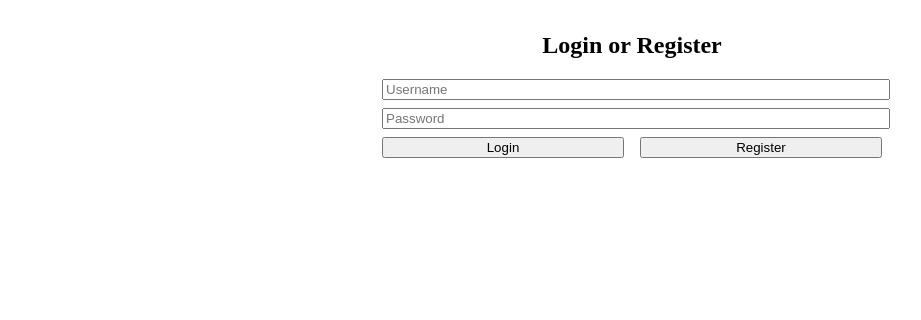
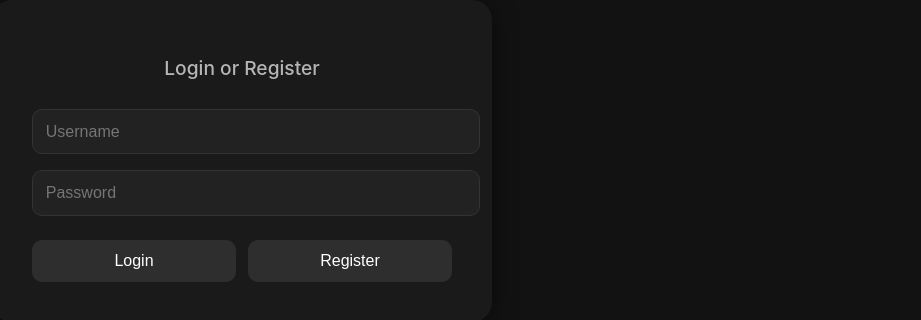
Before and after one commit to arpitanigam/FitnessSense, a React (Vite) app in the folder frontend/: page / in a window 1280 px wide. Shown: the top 320 px of the page, without its empty margins (8-929 px from the left). Built offline with nearby package versions, Linux system fonts and the light colour scheme.

Commit message:
Updated App.css
Updated the App.css Per conversation with the team

```diff
--- a/frontend/src/styles/App.css
+++ b/frontend/src/styles/App.css
@@ -1,27 +1,115 @@
 /* App.css - extracted from App.jsx */
 
+:root {
+  --bg-color-dark: #121212;
+  --bg-color-card: #1a1a1a;
+  --accent-color: #3b82f6;
+  --text-color: #ffffff;
+  --text-muted: #b5b5b5;
+  --input-bg: #222;
+  --input-border: #333;
+}
+
+body {
+  background-color: var(--bg-color-dark);
+  color: var(--text-color);
+  font-family: 'Poppins', 'Inter', sans-serif;
+  margin: 0;
+}
+
+.page {
+  display: flex;
+  flex-direction: column;
+  align-items: center;
+  justify-content: center;
+  height: 100vh;
+  text-align: center;
+}
+
+.brand {
+  font-size: 2.5rem;
+  font-weight: 700;
+  letter-spacing: 1.5px;
+  margin-bottom: 2rem;
+  color: var(--text-color);
+  text-shadow: 0 0 10px rgba(255, 255, 255, 0.15),
+               0 0 16px var(--accent-color);
+  animation: glowPulse 3s ease-in-out infinite;
+}
+
+@keyframes glowPulse {
+  0%, 100% {
+    text-shadow: 0 0 10px rgba(255, 255, 255, 0.15),
+                 0 0 16px var(--accent-color);
+  }
+  50% {
+    text-shadow: 0 0 20px rgba(255, 255, 255, 0.25),
+                 0 0 25px var(--accent-color);
+  }
+}
+
 .container {
-	max-width: 500px;
-	margin: 2rem auto;
-	text-align: center;
+  background-color: var(--bg-color-card);
+  border-radius: 20px;
+  box-shadow: 0 4px 25px rgba(0, 0, 0, 0.5);
+  padding: 2.5rem;
+  max-width: 420px;
+  width: 90%;
+  text-align: center;
+}
+
+.title {
+  margin-bottom: 1.8rem;
+  font-weight: 500;
+  font-size: 1.2rem;
+  color: var(--text-muted);
 }
 
 .form input {
-	width: 100%;
-	margin-bottom: 0.5rem;
+  width: 100%;
+  padding: 0.8rem;
+  margin-bottom: 1rem;
+  border: 1px solid var(--input-border);
+  border-radius: 10px;
+  background-color: var(--input-bg);
+  color: #e0e0e0;
+  font-size: 1rem;
+  outline: none;
+  transition: all 0.2s ease-in-out;
+}
+
+.form input:focus {
+  border-color: var(--accent-color);
+  box-shadow: 0 0 8px rgba(59, 130, 246, 0.3);
+  background-color: #2a2a2a;
 }
 
 .form-buttons {
-	display: flex;
-	justify-content: space-between;
+  display: flex;
+  justify-content: space-between;
+  gap: 0.75rem;
+  margin-top: 0.5rem;
 }
 
-.form-buttons button:first-child {
-	flex: 1;
-	margin-right: 0.5rem;
+.form-buttons button {
+  flex: 1;
+  padding: 0.75rem;
+  border: none;
+  border-radius: 10px;
+  background-color: #2e2e2e;
+  color: var(--text-color);
+  font-size: 1rem;
+  font-weight: 500;
+  cursor: pointer;
+  transition: background 0.2s ease-in-out, transform 0.1s ease-in-out;
 }
 
-.form-buttons button:last-child {
-	flex: 1;
-	margin-left: 0.5rem;
+.form-buttons button:hover {
+  background-color: var(--accent-color);
+  transform: translateY(-2px);
+  box-shadow: 0 0 8px rgba(59, 130, 246, 0.5);
 }
+
+.form-buttons button:active {
+  transform: translateY(0);
+}
```
